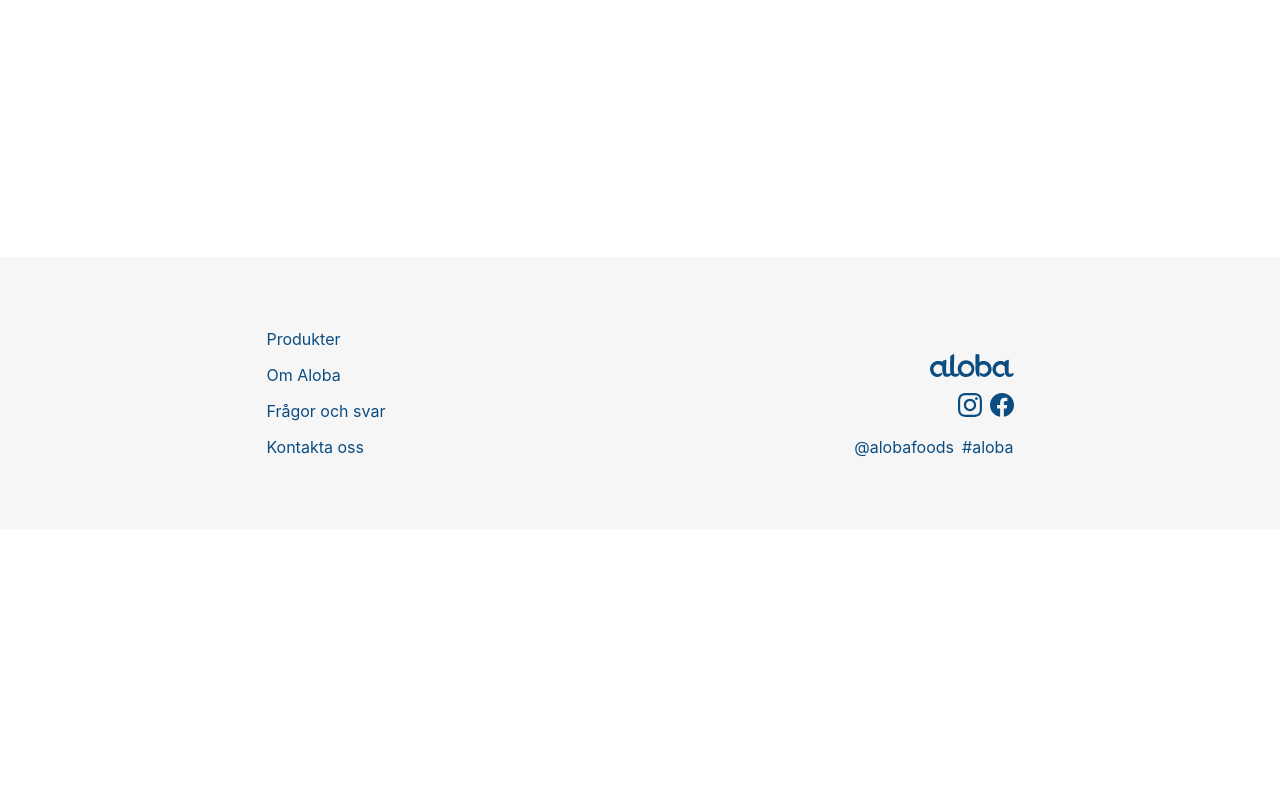
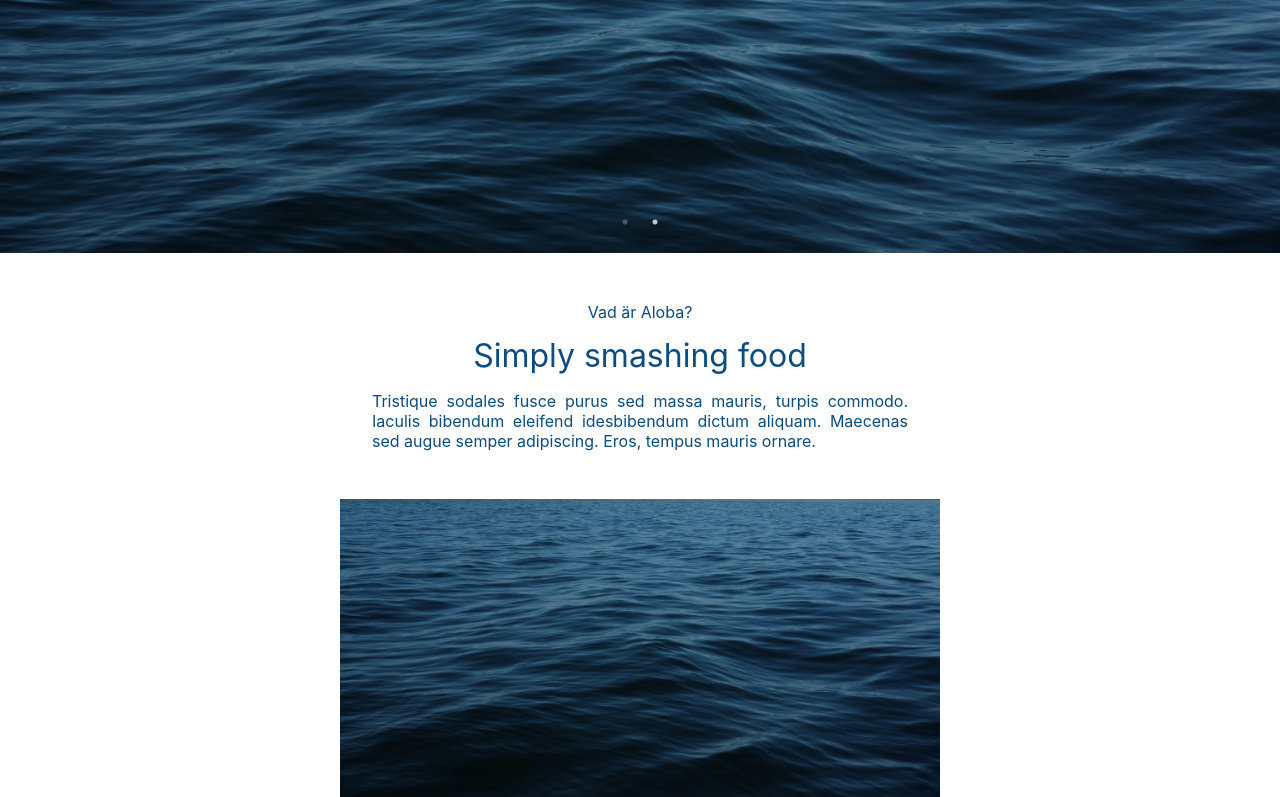
Before and after one commit to aloba-web/aloba-web.github.io, a React (Create React App) app: page / in a window 1280 px wide. Shown: the part 300-1097 px from the top of the page. Before the commit the page ends 829 px from the top, so only its background shows below. Built offline with nearby package versions, Linux system fonts and the light colour scheme.

Commit message:
add card and images to home

```diff
--- /dev/null
+++ b/src/components/Card/Card.scss
@@ -0,0 +1,22 @@
+.card-container {
+  box-shadow: 0 4px 8px 0 rgba(0,0,0,0.2);
+  transition: 0.3s;
+
+  &:hover {
+    box-shadow: 0 8px 16px 0 rgba(0,0,0,0.2);
+  }
+
+  .text-container {
+    padding: 2px 16px;
+    text-align: center;
+
+    h3 {
+      font-size: 16px;
+      font-weight: 500;
+    }
+  }
+
+  img {
+    width: 100%;
+  }
+}
--- /dev/null
+++ b/src/components/Card/Card.tsx
@@ -0,0 +1,21 @@
+import React from "react";
+import "./Card.scss";
+
+export interface CardProps {
+  img: string;
+  text: string;
+  alt: string;
+}
+
+const Card: React.FC<CardProps> = ({ img, text, alt }) => {
+  return (
+    <div className="card-container">
+      <img src={img} alt={alt} />
+      <div className="text-container">
+        <h3>{text}</h3>
+      </div>
+    </div>
+  );
+};
+
+export default Card;
--- /dev/null
+++ b/src/components/Card/index.tsx
@@ -0,0 +1,3 @@
+import Card from "./Card";
+
+export default Card;
--- a/src/components/Carousel/Carousel.tsx
+++ b/src/components/Carousel/Carousel.tsx
@@ -12,7 +12,7 @@ const carouselItems: Array<{ backgroundImage: string; text: string }> = [
       "Viste du att alger i våra hav binder lika mycket koldioxid som alla världens träd?",
   },
   {
-    backgroundImage: "",
+    backgroundImage: tempImage,
     text:
       "Helo",
   },
--- a/src/components/Hamburger/Hamburger.tsx
+++ b/src/components/Hamburger/Hamburger.tsx
@@ -6,7 +6,7 @@ export interface HamburgerProps {
   toggleState: () => void;
 }
 
-const Navbar: React.FC<HamburgerProps> = ({ open, toggleState }) => {
+const Hamburger: React.FC<HamburgerProps> = ({ open, toggleState }) => {
   return (
     <div
       className={`hamburger-container ${open ? "" : ""}`}
@@ -19,4 +19,4 @@ const Navbar: React.FC<HamburgerProps> = ({ open, toggleState }) => {
   );
 };
 
-export default Navbar;
+export default Hamburger;
--- a/src/pages/Home/Home.scss
+++ b/src/pages/Home/Home.scss
@@ -1,3 +1,44 @@
+@import "../../variables.scss";
+
 .home {
+  img.image-divider {
+    width: 100%;
+    object-fit: contain;
+  }
 
+  .container {
+    margin: auto;
+    max-width: 600px;
+  }
+
+  .products {
+    padding: $side-margin;
+
+    h2 {
+      font-weight: 500;
+    }
+  }
+
+  .what {
+    padding: $side-margin;
+    text-align: center;
+
+    h2 {
+      font-size: 16px;
+      font-weight: 400;
+    }
+
+    p {
+      text-align: justify;
+    }
+
+    span {
+      font-size: 32px;
+    }
+  }
+
+  .simply-smashing {
+    display: flex;
+    margin: 64px auto;
+  }
 }
--- a/src/pages/Home/Home.tsx
+++ b/src/pages/Home/Home.tsx
@@ -1,17 +1,38 @@
-import React from 'react';
-import './Home.scss';
-import Carousel from '../../components/Carousel';
-import Navbar from '../../components/Navbar';
-import Footer from '../../components/Footer';
+import React from "react";
+import "./Home.scss";
+import Carousel from "../../components/Carousel";
+import Navbar from "../../components/Navbar";
+import Footer from "../../components/Footer";
+import tempImage from "../../assets/temp.jpeg";
+import Card from "../../components/Card";
+import { ReactComponent as SimplySmashing } from "../../assets/simply-smashing.svg";
 
 const Home = () => {
   return (
     <div className="home">
       <Navbar />
       <Carousel />
+      <div className="container">
+        <div className="what">
+          <h2>Vad är Aloba?</h2>
+          <span>Simply smashing food</span>
+          <p>
+            Tristique sodales fusce purus sed massa mauris, turpis commodo.
+            Iaculis bibendum eleifend idesbibendum dictum aliquam. Maecenas sed
+            augue semper adipiscing. Eros, tempus mauris ornare.
+          </p>
+        </div>
+        <img className="image-divider" src={tempImage} alt="divider" />
+        <div className="products">
+          <h2>Något om produkter</h2>
+          <Card img={tempImage} text="Bild och produkttext" alt="produkt" />
+        </div>
+        <SimplySmashing className="simply-smashing" />
+        <img className="image-divider" src={tempImage} alt="divider" />
+      </div>
       <Footer />
     </div>
   );
-}
+};
 
 export default Home;
```
Also changed, not shown: src/assets/simply-smashing.svg (added).
